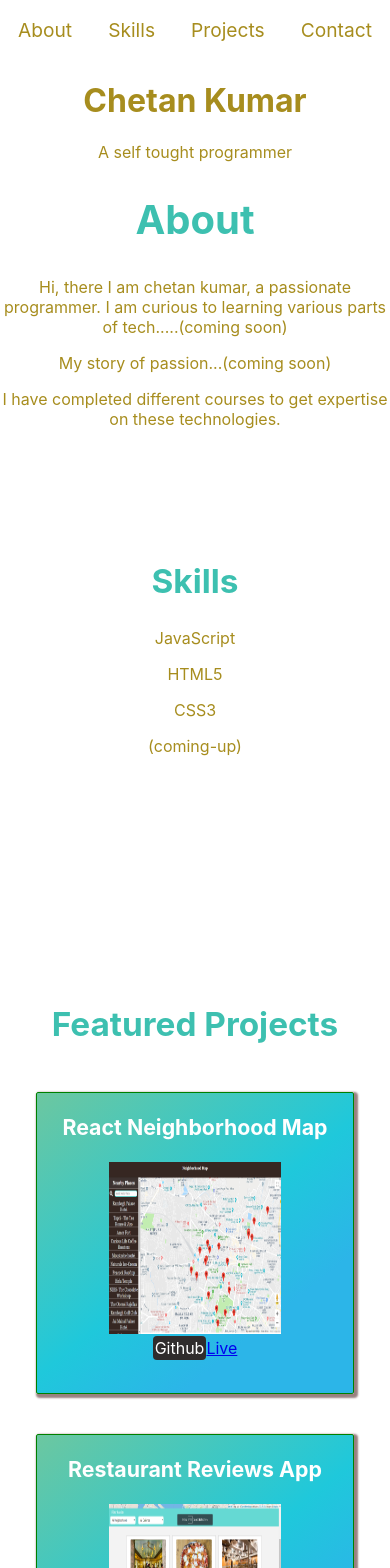
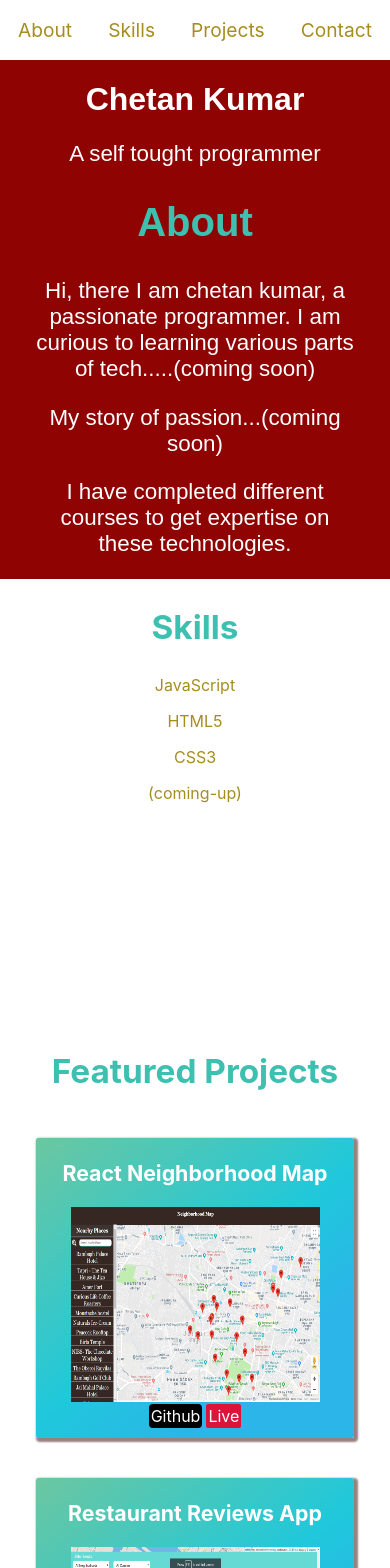
Before and after one commit to Ckbhatia/Portfolio, a React (Create React App) app: page / in a window 390 px wide. Shown: the top 1568 px of the page. Built offline with nearby package versions, Linux system fonts and the light colour scheme.

Commit message:
style: improved the picture of project for different screens

```diff
--- a/src/App.css
+++ b/src/App.css
@@ -22,17 +22,20 @@ li a:hover {
   color: rgb(61, 192, 176);
   border-radius: 10px;
   border: 1px solid rgb(167, 141, 30);
+  padding: 15px;
 }
 
 
 /*------------- Main intro ---------------*/
 
 .intro {
-  color: rgb(167, 141, 30);
+  font-family:  "Alegreya Sans", sans-serif;
+  color: white;/*temp rgb(167, 141, 30);*/
   text-align: center;
-  height: 473px;
+  height: 100%;
   width: 100%;
   overflow: hidden;
+  background-color: rgb(143, 3, 3);/*temp*/
 }
 
 h1 {
@@ -46,6 +49,11 @@ h1 {
   font-size: 2.5em;
 }
 
+.intro > p {
+  font-size: 1.4em;
+  margin-left: 8%;
+  margin-right: 8%;
+}
 /* --------------   Skills   -------------- */
 
 .skills {
@@ -78,7 +86,7 @@ h1 {
 .project {
   /*background-color: rgb(61, 192, 176);*/
   background-image: linear-gradient(141deg, #6cc7a0 0%, #1fc8db 51%, #2cb5e8 75%);
-  height: 300px;
+  height: 312px;
   width: 35%;
   border-radius: 2px;
   box-shadow: 2px 2px 2px 2px rgb(153, 128, 128);
@@ -97,19 +105,41 @@ h2 {
   font-size: 30pt;
 }
 
+/*Figcaption Testing*/
+
+
+
 /* -------------- Buttons --------------- */
 
 .btn {
   color: white;
   cursor: pointer;
-  background-color: rgb(47, 44, 44);
+  background-color: rgb(2, 2, 2);
   padding: 2px;
   border-radius: 4px;
   text-decoration: none;
 }
 .btn:hover {
-  background-color: rgb(2, 2, 2);
+  background-color: transparent;
+  border: 0.6px solid black;
 }
+
+/*  BUtton 2 (LIVE)  */
+.btn2 {
+  color: white;
+  cursor: pointer;
+  background-color: crimson;
+  padding: 2px;
+  border-radius: 2px;
+  text-decoration: none;
+  margin-left: 4px;
+}
+.btn2:hover {
+  background-color: transparent;
+  border: 0.6px solid crimson;
+}
+
+
 
 /*----------- Footer -------------*/
 
@@ -136,27 +166,38 @@ h2 {
 
 
 /*------------------ Media queries -------------------*/
+
+
+
 /*                 Big screen              */
-@media only screen and (min-width: 901px) {
+@media only screen and (min-width: 980px) {
   img {
     height: 220px;
-    width: 220px;
+    width: 322px;
   }
   .project {
-    border: red;
     margin: 60px;
   }
 }
 
+/*------------ Break point ------------*/
+@media only screen and (max-width: 979px) {
+  img {
+    height: 220px;
+    width: 310px;
+  }
+  .project {
+    margin: 60px;
+  }
+}
 
 /*        Laptop/desktop screen        */
 @media only screen and (max-width: 900px) {
   img {
-    height: 172px;
-    width: 172px;
+    height: 200px;
+    width: 260px;
   }
   .project {
-    border: red;
     margin: 60px;
   }
   h2 {
@@ -167,16 +208,22 @@ h2 {
   }
 }
 
-@media only screen and (max-width: 728px) {
+@media only screen and (max-width: 780px) {
   img {
-    height: 140px;
-    width: 140px;
+    height: 180px;
+    width: 240px;
+  }
+}
+
+@media only screen and (max-width: 750px) {
+  img {
+    height: 160px;
+    width: 200px;
   }
 }
 
 @media only screen and (max-width: 620px) {
  .project {
-    border: 1px solid green;
     height: 400px;
     width: 300px;
     margin-top: 40px;
@@ -190,8 +237,8 @@ h2 {
 
 @media only screen and (max-width: 420px) {
   img {
-    height: 172px;
-    width: 172px;
+    height: 195px;
+    width: 249px;
   }
   .container {
     display: row;
```
